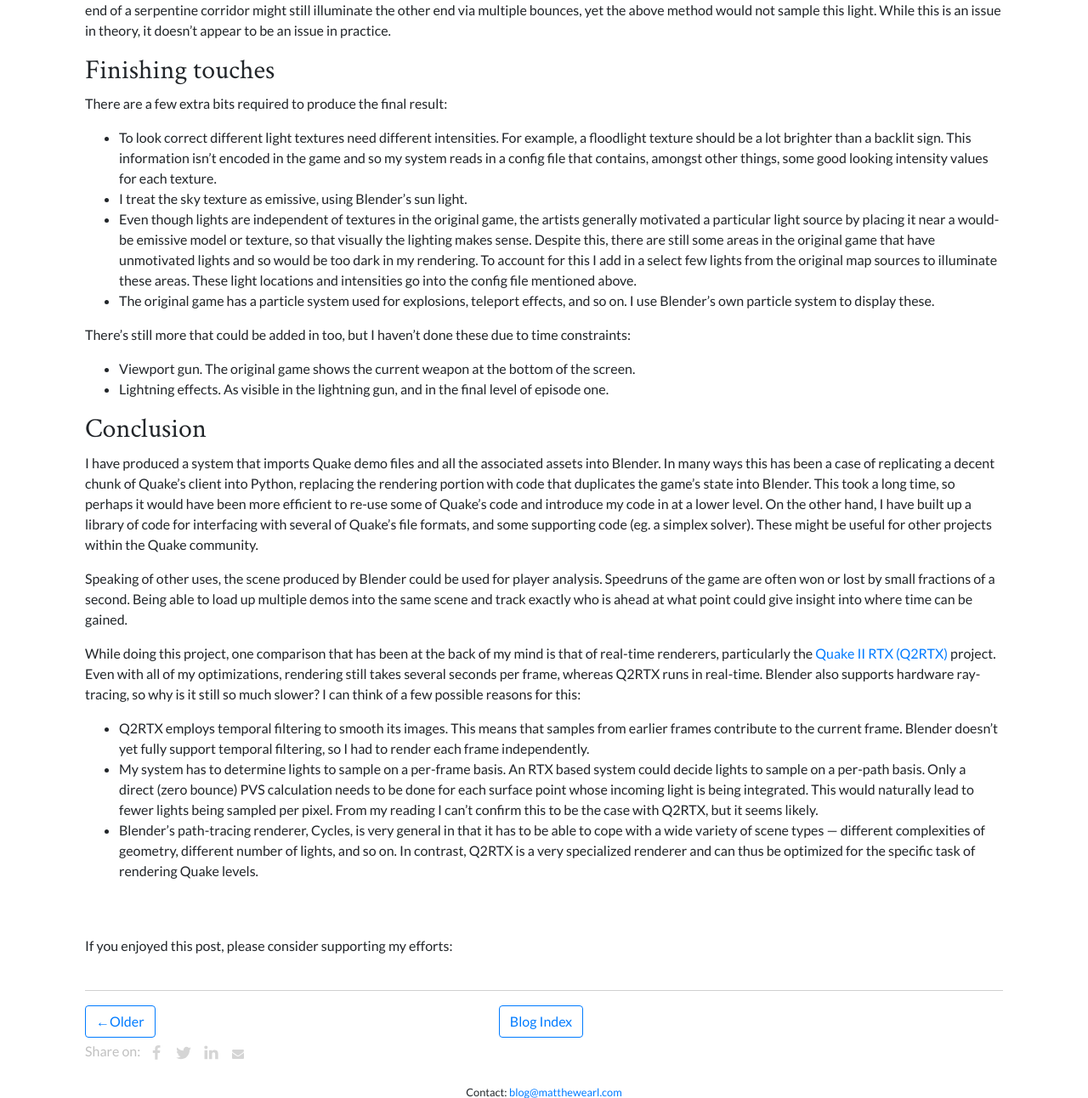
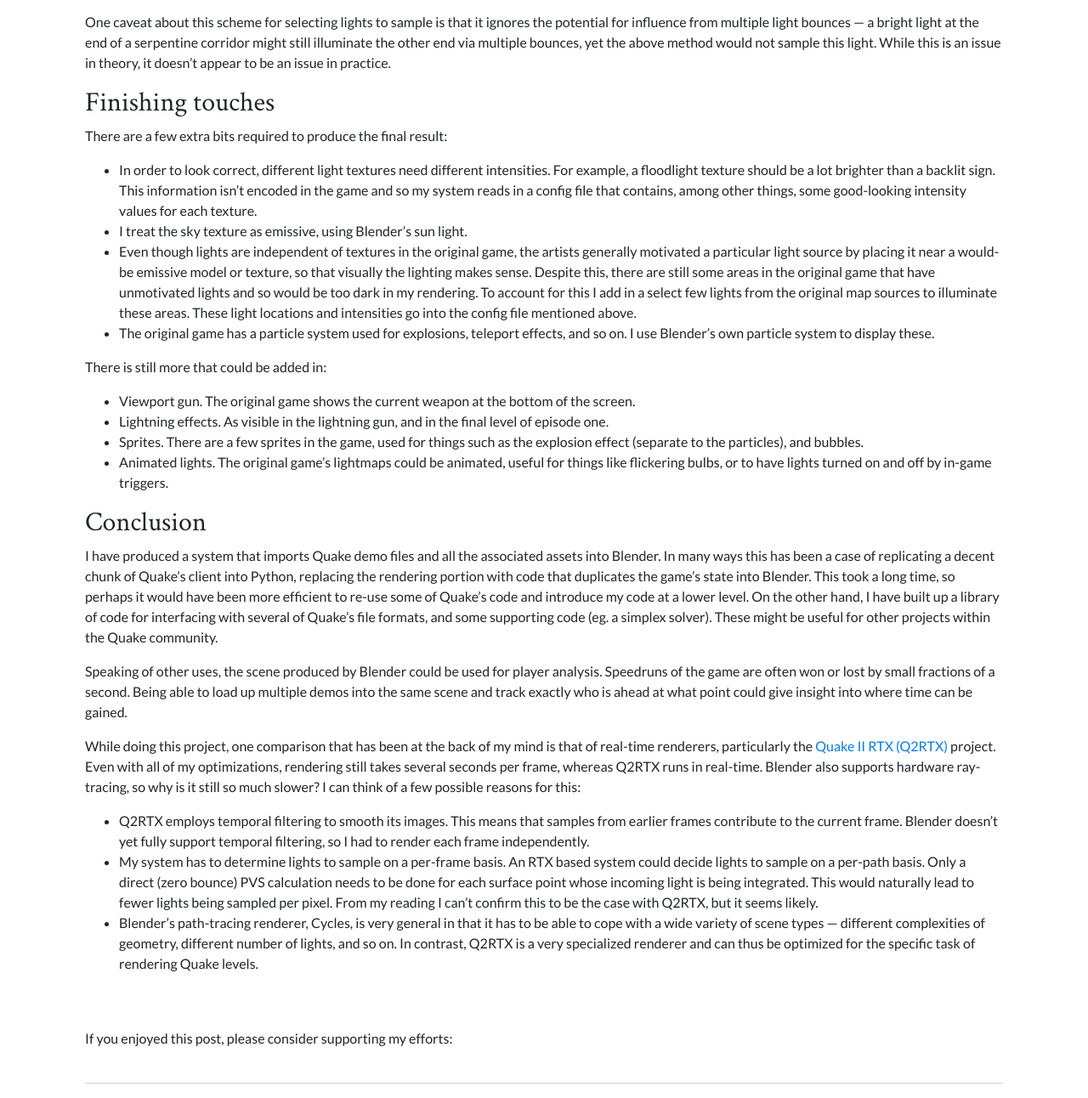
Before and after one commit to matthewearl/matthewearl.github.io, a Jekyll site: the page built from _posts/2021-06-16-quake-blender.md, in a window 1280 px wide and 1400 px high, scrolled down 11432 px, cut to the strip 108-1400 px from the top of the window. Shown: the whole strip at 85% size. Built offline with Jekyll 4.4.1, drawn with Linux system fonts in a browser that asks for light colours; nearby versions of some CDN libraries; some of the changed text lies outside the part shown.

Commit message:
finishing touches markups

```diff
--- a/_posts/2021-06-16-quake-blender.md
+++ b/_posts/2021-06-16-quake-blender.md
@@ -10,7 +10,10 @@ excerpt:
 
 {% include post-title.html %}
 
+<figure>
 {% include yt-embed.html ytid="e9MVJw9fFgA" aspect="16by9" %}
+<figcaption class="figure-caption text-left">A speedrun of Quake's first episode rendered using the system described in this article.</figcaption>
+</figure>
 
 ## Introduction
 
@@ -678,11 +681,11 @@ is an issue in theory, it doesn't appear to be an issue in practice.
 
 There are a few extra bits required to produce the final result:
 
-- To look correct different light textures need different intensities.  For
-  example, a floodlight texture should be a lot brighter than a backlit sign.
-  This information isn't encoded in the game and so my system reads in a config
-  file that contains, amongst other things, some good looking intensity values
-  for each texture.
+- In order to look correct, different light textures need different intensities.
+  For example, a floodlight texture should be a lot brighter than a backlit
+  sign.  This information isn't encoded in the game and so my system reads in a
+  config file that contains, among other things, some good-looking intensity
+  values for each texture.
 - I treat the sky texture as emissive, using Blender's sun light.
 - Even though lights are independent of textures in the original game, the
   artists generally motivated a particular light source by placing it near a
@@ -695,13 +698,17 @@ There are a few extra bits required to produce the final result:
 - The original game has a particle system used for explosions, teleport
   effects, and so on.  I use Blender's own particle system to display these.
 
-There's still more that could be added in too, but I haven't done these due to
-time constraints:
+There is still more that could be added in:
 
 - Viewport gun.  The original game shows the current weapon at the bottom of the
   screen.
 - Lightning effects.  As visible in the lightning gun, and in the final level of
   episode one.
+- Sprites.  There are a few sprites in the game, used for things such as the
+  explosion effect (separate to the particles), and bubbles.
+- Animated lights.  The original game's lightmaps could be animated, useful for
+  things like flickering bulbs, or to have lights turned on and off by in-game
+  triggers.
 
 ## Conclusion
 
```
Also changed, not shown: other parts of _posts/2021-06-16-quake-blender.md (+1 -1 lines).
